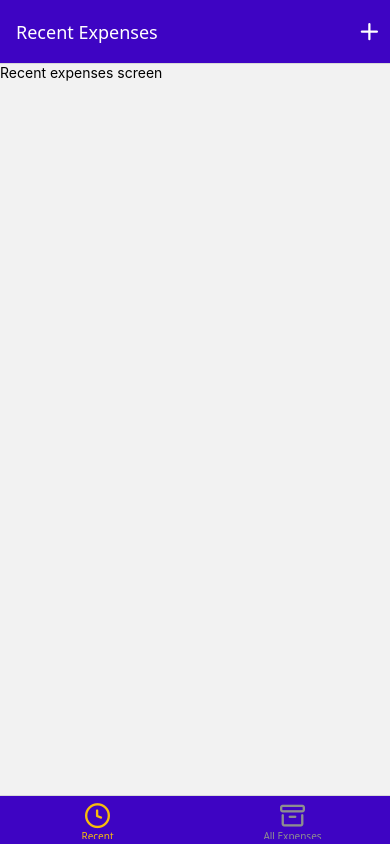
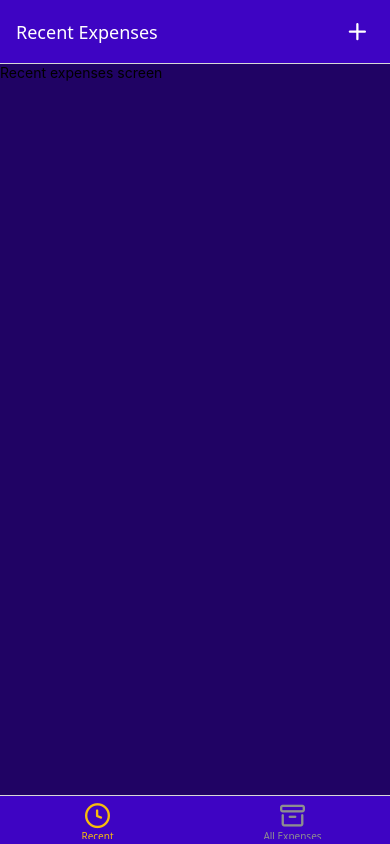
Before and after one commit to zakarpatrik/expense-tracker-rn, a React Native app: screen /tab in a window 390 px wide. Built offline with nearby package versions, Linux system fonts and the light colour scheme.

Commit message:
Correct screen and IconButton styling

```diff
--- a/components/IconButton.jsx
+++ b/components/IconButton.jsx
@@ -15,7 +15,8 @@ export default IconButton;
 
 const styles = StyleSheet.create({
   button: {
-    margin: 12,
+    marginVertical: 12,
+    marginHorizontal: 24,
   },
   buttonPress: {
     opacity: 0.7,
--- a/screens/TabsScreen.jsx
+++ b/screens/TabsScreen.jsx
@@ -8,7 +8,7 @@ import IconButton from '../components/IconButton';
 const Tab = createBottomTabNavigator();
 
 const TabsScreen = ({ navigation }) => {
-  const addExpenseHandler = () => {
+  const openManageExpensesHandler = () => {
     navigation.navigate('manage-expenses');
   };
 
@@ -18,7 +18,8 @@ const TabsScreen = ({ navigation }) => {
       tabBarStyle: { backgroundColor: GlobalStyles.colors.primary500 },
       headerStyle: { backgroundColor: GlobalStyles.colors.primary500 },
       headerTintColor: '#fff',
-      headerRight: () => <IconButton color="#fff" icon="plus" size={24} onPress={addExpenseHandler} />,
+      headerRight: () => <IconButton color="#fff" icon="plus" size={24} onPress={openManageExpensesHandler} />,
+      sceneStyle: { backgroundColor: GlobalStyles.colors.primary800 },
     }}>
       <Tab.Screen name="recent-expenses" component={RecentExpensesScreen} options={{
         title: 'Recent',
```
